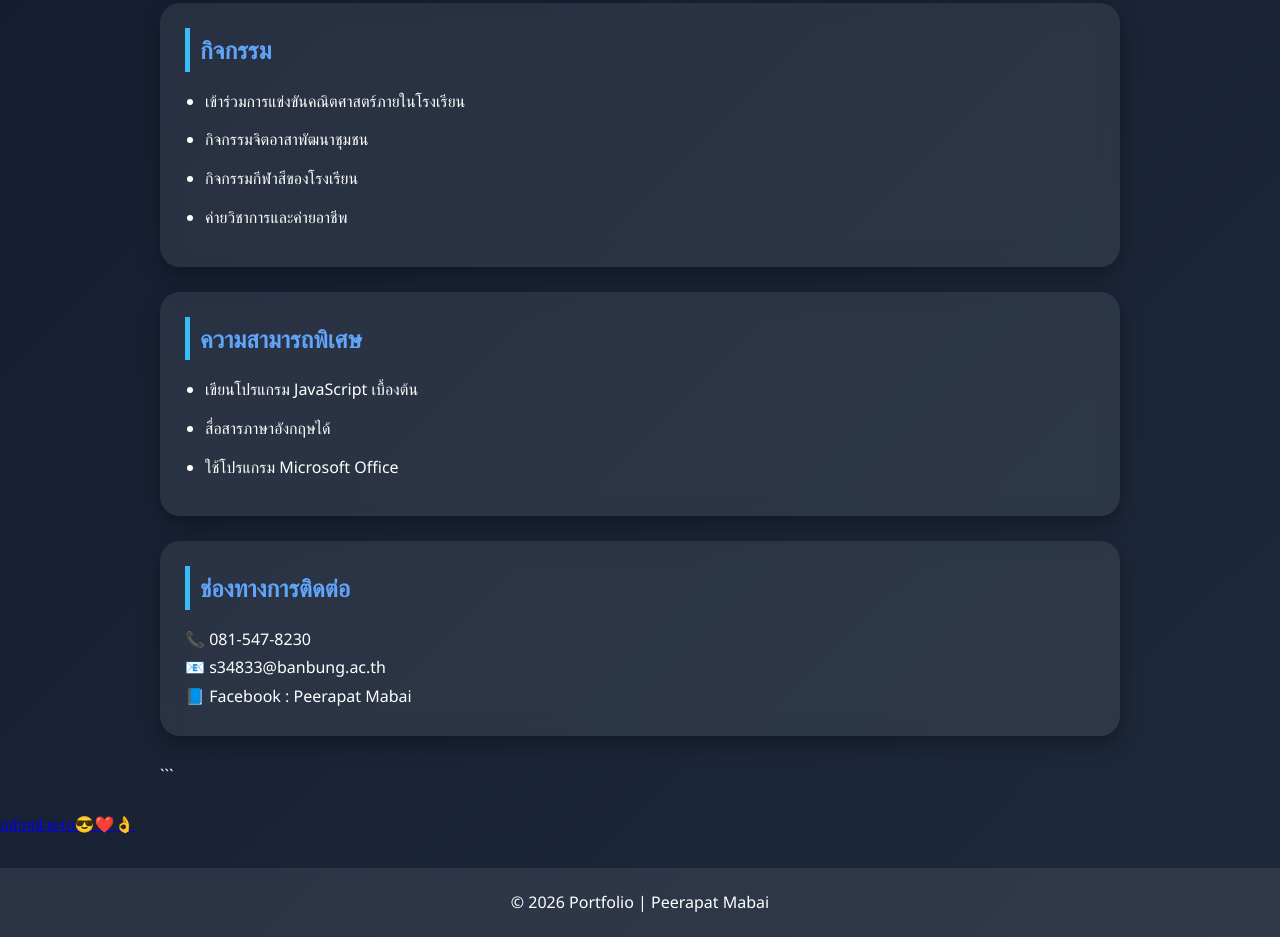
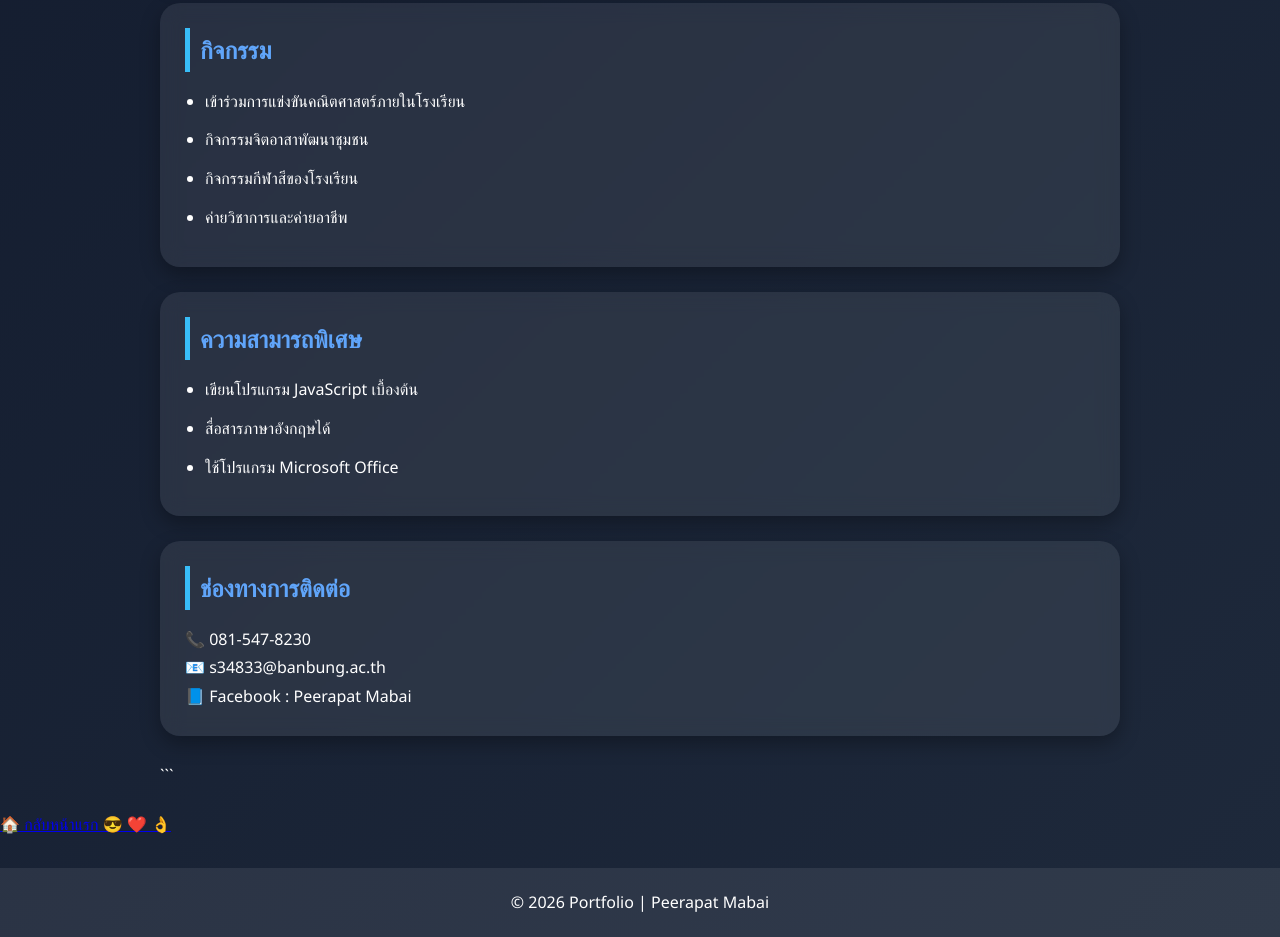
Before and after one commit to s34833/s34833.github.io, a plain HTML site: page portfolio.html in a window 1280 px wide. Shown: the part 1457-2394 px from the top of the page. Drawn offline with Linux system fonts and the light colour scheme.

Commit message:
Update portfolio.html

````diff
--- a/portfolio.html
+++ b/portfolio.html
@@ -191,8 +191,9 @@
 ```
 
 </div>
-<!-- ปุ่มกดกลับหน้าแรก -->
- <a href="index.html" class="btn"> กลับหน้าแรก😎❤️👌</a>
+<div class="back-container">
+  <a href="index.html" class="btn-back">🏠 กลับหน้าแรก 😎 ❤️ 👌</a>
+</div>
 
 <footer>
     <p>© 2026 Portfolio | Peerapat Mabai</p>
````
